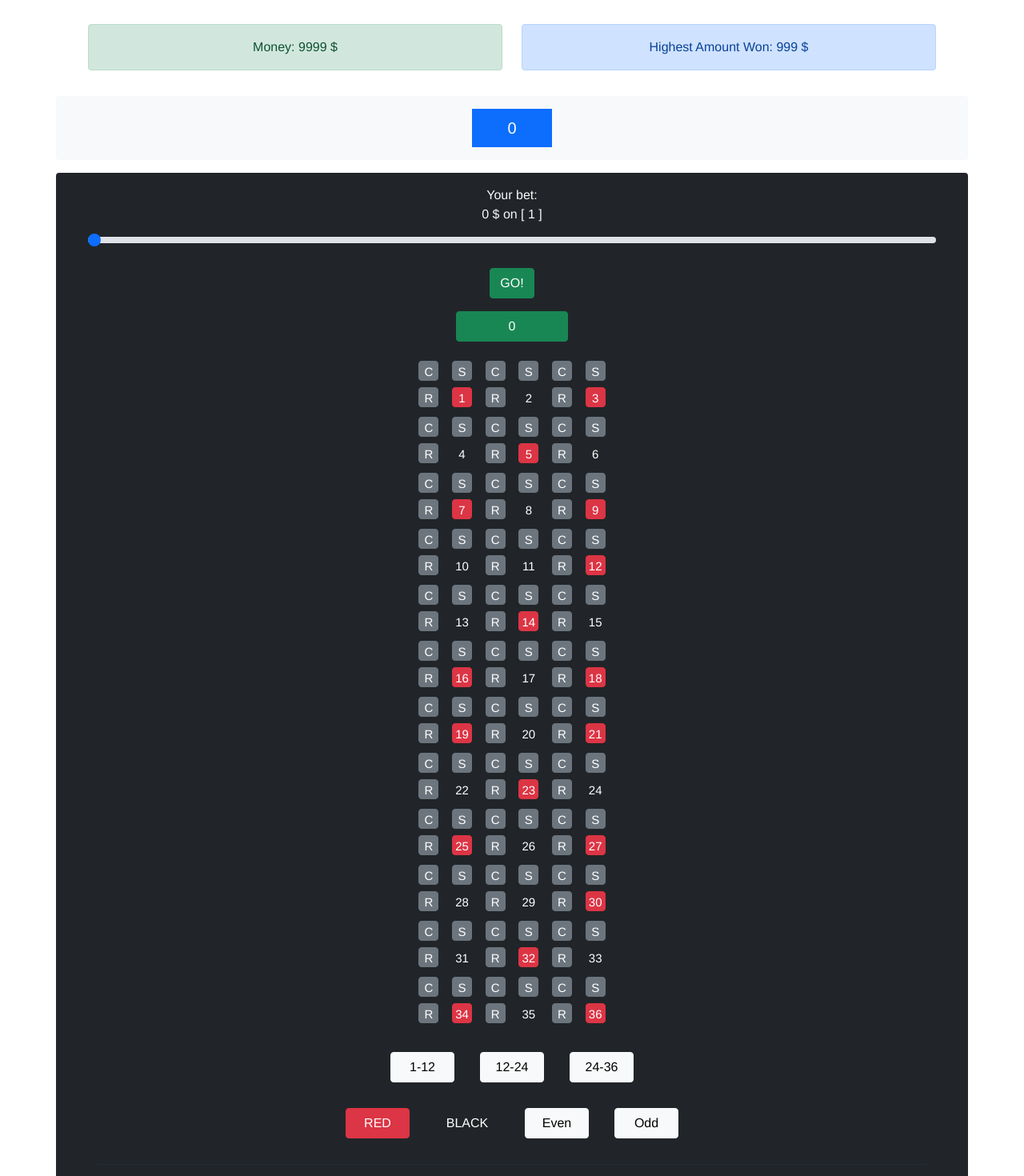
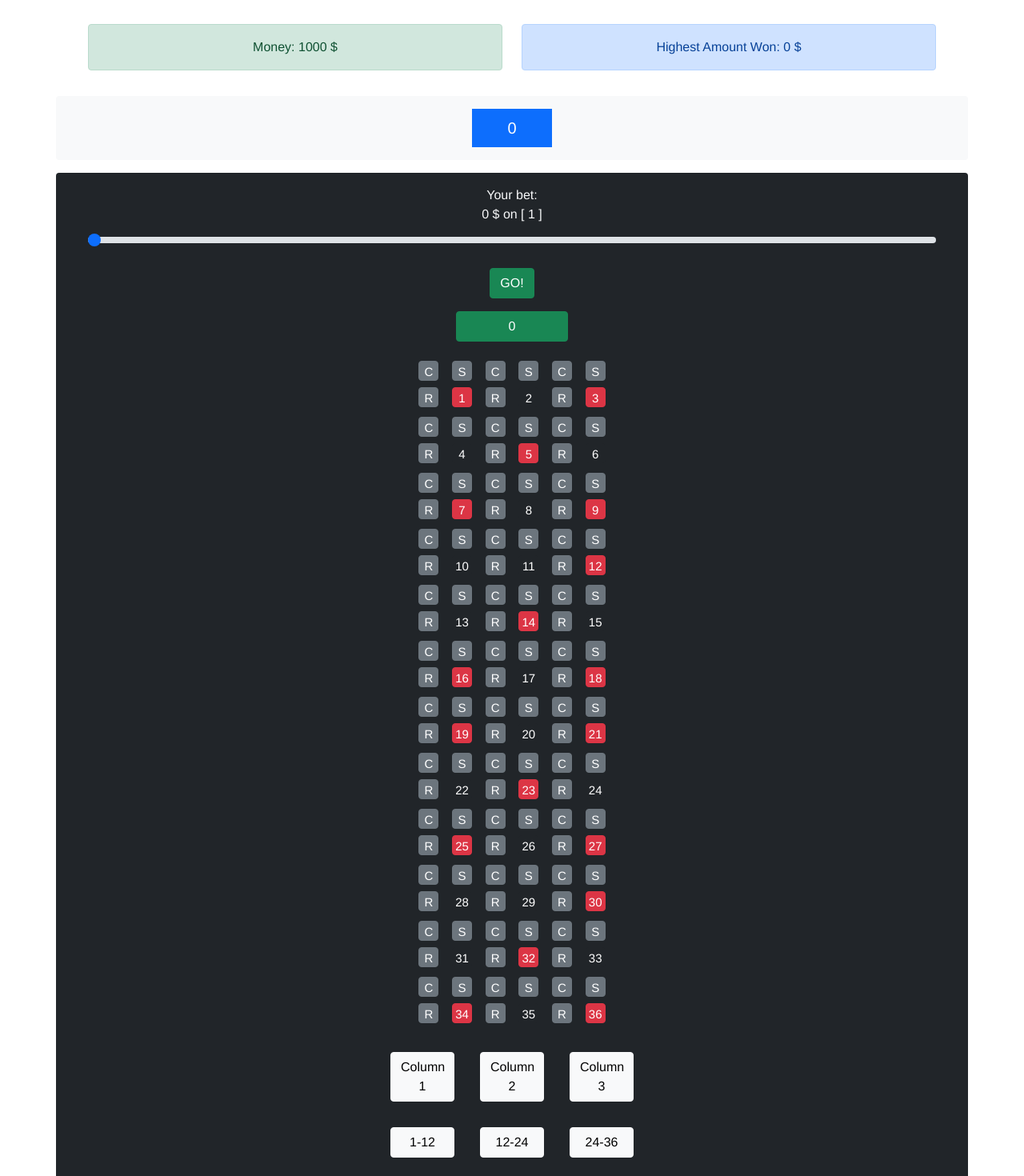
Before and after one commit to Meleemaru2k/roulette-game, a Vue app: page / in a window 1280 px wide. Shown: the top 1470 px of the page at 80% size. Built offline with nearby package versions, Linux system fonts and the light colour scheme.

Commit message:
MVP Working

```diff
--- a/src/App.vue
+++ b/src/App.vue
@@ -7,10 +7,13 @@
     />
     <div class="row">
       <div class="bg-light col-12 col-lg-12 p-3 mb-3 rounded row mx-auto">
-        <Gamefield :number-min-max="numberMinMax" />
+        <Gamefield />
       </div>
       <div class="bg-dark col-12 col-lg-12 p-3 rounded row mx-auto">
-        <PlayerControls :number-grid="gamefieldGrid" />
+        <PlayerControls
+          :number-grid="gamefieldGrid"
+          :player-money="playerStats.money"
+        />
       </div>
     </div>
   </div>
@@ -35,16 +38,28 @@ export default {
     return {
       gamefieldGrid: new gameGrid(),
       betWinRatios: new Map(),
-      playerStats: { highestWin: 999, money: 9999, lastBet: 0, lastWin: 0 },
+      playerStats: { highestWin: 0, money: 1000, lastBet: 0, lastWin: 0 },
       currentBet: undefined,
+      currentAmountBet: 0,
       currentResult: undefined,
       isRolling: false,
     };
   },
   mounted() {
     this.setBetWinPayouts();
+    EventBus.on("roundStart", (e) => {
+      this.currentBet = e.betData;
+      this.currentAmountBet = e.amountBet;
+      this.playerStats.money -= e.amountBet;
+      this.playerStats.money =
+        this.playerStats.money < 10 ? 10 : this.playerStats.money;
+    });
     EventBus.on("rollFinished", (result) => {
-      console.log(result);
+      console.log("Roll-Result is: " + result);
+      console.log("Roll-Bet was: ");
+      console.log(this.currentBet.numbers);
+      console.log("Money bet was: " + this.currentAmountBet);
+      this.calculateReward(result, this.currentBet);
     });
   },
   methods: {
@@ -52,30 +67,129 @@ export default {
       if (amountWon > this.playerStats.highestWin) {
         this.playerStats.highestWin = amountWon;
       }
+      return this.playerStats.highestWin;
     },
-    setMoney(amountWon) {
+    setReward(multiplier) {
+      let amountWon = parseInt(this.currentAmountBet) * multiplier;
+      console.log("Amount won: " + amountWon);
       this.playerStats.money += amountWon;
+      this.setHighscore(amountWon);
+      this.currentAmountBet = 0;
+      this.currentBet = undefined;
+      return this.playerStats.money;
     },
-    calculateReward(roundResult = Number, roundBet) {
-      console.log(roundResult, roundBet);
+    calculateReward(roundResult, roundBet) {
+      let betType = roundBet.type;
+      console.log("Bet-Type was: " + betType);
+      let isWin = this.isWin(roundResult, roundBet);
+      console.log("Is it a win? " + isWin);
+      let winRatio = 0;
+      //var result;
+      //use ternary operator for better readablity
+      switch (betType) {
+        case "number":
+          if (isWin) {
+            winRatio = this.betWinRatios.get("number");
+          }
+          break;
+        case "corner":
+          if (isWin) {
+            winRatio = this.betWinRatios.get("corner");
+          }
+          break;
+        case "split":
+          if (isWin) {
+            winRatio = this.betWinRatios.get("split");
+          }
+          break;
+        case "street":
+          if (isWin) {
+            winRatio = this.betWinRatios.get("street");
+          }
+          break;
+        case "doubleStreet":
+          if (isWin) {
+            winRatio = this.betWinRatios.get("doubleStreet");
+          }
+          break;
+        case "color":
+          if (isWin) {
+            winRatio = this.betWinRatios.get("color");
+          }
+          break;
+        case "odd":
+          if (isWin) {
+            winRatio = this.betWinRatios.get("oddEven");
+          }
+          break;
+        case "even":
+          if (isWin) {
+            winRatio = this.betWinRatios.get("oddEven");
+          }
+          break;
+        case "half_a":
+          if (isWin) {
+            winRatio = this.betWinRatios.get("half");
+          }
+          break;
+        case "half_b":
+          if (isWin) {
+            winRatio = this.betWinRatios.get("half");
+          }
+          break;
+        case "third_a":
+          if (isWin) {
+            winRatio = this.betWinRatios.get("third");
+          }
+          break;
+        case "third_b":
+          if (isWin) {
+            winRatio = this.betWinRatios.get("third");
+          }
+          break;
+        case "third_c":
+          if (isWin) {
+            winRatio = this.betWinRatios.get("third");
+          }
+          break;
+        case "col_a":
+          if (isWin) {
+            winRatio = this.betWinRatios.get("col");
+          }
+          break;
+        case "col_b":
+          if (isWin) {
+            winRatio = this.betWinRatios.get("col");
+          }
+          break;
+        case "col_c":
+          if (isWin) {
+            winRatio = this.betWinRatios.get("col");
+          }
+          break;
+        //If default => Lose => No reward
+        default:
+          winRatio = 0;
+          break;
+      }
+      console.log("Win-Ratio is: " + winRatio);
+      this.setReward(winRatio);
     },
-    checkIfWin: {
-      straightUp(roundResult, roundBet) {
-        console.log(roundResult, roundBet);
-      },
+    isWin(roundResult, roundBet) {
+      return roundBet.isNumberIn(roundResult);
     },
     setBetWinPayouts() {
-      this.betWinRatios.set("straightUp", "35");
-      this.betWinRatios.set("color", "1");
-      this.betWinRatios.set("evenOrOdd", "1");
-      this.betWinRatios.set("half", "1");
-      this.betWinRatios.set("third", "2");
-      this.betWinRatios.set("col", "2");
-      this.betWinRatios.set("street", "11");
-      this.betWinRatios.set("doubleStreet", "5");
-      this.betWinRatios.set("split", "17");
-      this.betWinRatios.set("corner", "8");
-      this.betWinRatios.set("none", "0");
+      this.betWinRatios.set("number", 35);
+      this.betWinRatios.set("color", 1);
+      this.betWinRatios.set("oddEven", 1);
+      this.betWinRatios.set("half", 1);
+      this.betWinRatios.set("third", 2);
+      this.betWinRatios.set("col", 2);
+      this.betWinRatios.set("street", 11);
+      this.betWinRatios.set("doubleStreet", 5);
+      this.betWinRatios.set("split", 17);
+      this.betWinRatios.set("corner", 8);
+      this.betWinRatios.set("none", 0);
     },
   },
 };
--- a/src/classes/rouletteGrid.js
+++ b/src/classes/rouletteGrid.js
@@ -6,6 +6,16 @@ export default class grid {
     this.grindPropTemplate = new gridProp("number", [1], "black");
     this.simpleGrid;
     this.subsets = {
+      oddEven: [],
+      columns: [],
+      thirds: [],
+      halfs: [],
+      streets: [],
+      doubleStreets: [],
+      redBlack: [],
+    };
+    //TODO: Use this in PlayerControls
+    this.subsetProps = {
       oddEven: [],
       columns: [],
       thirds: [],
@@ -20,12 +30,15 @@ export default class grid {
     return this.gridData;
   }
 
+  //Create a simple grid, extract subsets, create an advanced Roulette-Type-Grid
   setupGrid() {
-    //Create a simple grid, extract subsets, create an advanced Roulette-Type-Grid
     this.simpleGrid = this.createNumberGrid();
 
     this.subsets.redBlack = this.getRedAndBlackNumbers();
     this.subsets.oddEven = this.getOddEvenNumbers();
+    this.subsets.columns = this.getColumnNumbers();
+    this.subsets.thirds = this.getThirdsNumbers();
+    this.subsets.halfs = this.getHalfsNumbers();
 
     var grid = this.extendNumberGrid(this.simpleGrid);
     //grid = this.transpose2D(grid);
@@ -132,6 +145,33 @@ export default class grid {
     let even = this.simpleGrid.flat().filter((x) => x % 2 == 0);
     return [odd, even];
   }
+
+  getColumnNumbers() {
+    let columnData = [[], [], []];
+    //let flatGrid = this.simpleGrid.flat();
+    for (let iCol = 0; iCol < 3; iCol++) {
+      for (let i = 0; i < 12; i++) {
+        columnData[iCol].push(this.simpleGrid[i][iCol]);
+      }
+    }
+    console.log(columnData, "coldata");
+    return columnData;
+  }
+
+  getThirdsNumbers() {
+    let t1 = Array.from(new Array(12), (x, i) => i + 1);
+    let t2 = Array.from(new Array(12), (x, i) => i + 13);
+    let t3 = Array.from(new Array(12), (x, i) => i + 25);
+
+    return [t1, t2, t3];
+  }
+
+  getHalfsNumbers() {
+    let h1 = Array.from(new Array(18), (x, i) => i + 1);
+    let h2 = Array.from(new Array(18), (x, i) => i + 19);
+
+    return [h1, h2];
+  }
   //Could be static
   isNumberRed(num) {
     if (this.subsets.redBlack[0].includes(num)) {
--- a/src/classes/rouletteGridProp.js
+++ b/src/classes/rouletteGridProp.js
@@ -3,9 +3,9 @@ export default class gridProp {
     //Types:
     //number
     //even, odd
-    //OneToEighteen ote_a, ote_b
-    //OneToTwelve ott_a, ott_b, ott_c
-    //Column col_a, col_b, col_c
+    //halfs
+    //third
+    //Columns
     //Street
     //Doublestreet
     //Split
@@ -41,6 +41,23 @@ export default class gridProp {
     }
   }
 
+  isNumberIn(num) {
+    if (this.numbers.includes(num)) {
+      return true;
+    } else {
+      return false;
+    }
+  }
+  compareNumbers(prop) {
+    for (const num of prop.numbers) {
+      let isIn = this.numbers.includes(num);
+      if (isIn) {
+        return true;
+      }
+    }
+    return false;
+  }
+
   isEven() {
     if (this.type != "number") {
       return undefined;
--- a/src/components/PlayerControls.vue
+++ b/src/components/PlayerControls.vue
@@ -89,6 +89,29 @@
         <div class="col-12">
           <button
             class="btn btn-light colorBtn m-3"
+            @click="betOnCol(0)"
+            :disabled="isRolling"
+          >
+            Column 1
+          </button>
+          <button
+            class="btn btn-light colorBtn m-3"
+            @click="betOnCol(1)"
+            :disabled="isRolling"
+          >
+            Column 2
+          </button>
+          <button
+            class="btn btn-light colorBtn m-3"
+            @click="betOnCol(2)"
+            :disabled="isRolling"
+          >
+            Column 3
+          </button>
+        </div>
+        <div class="col-12">
+          <button
+            class="btn btn-light colorBtn m-3"
             @click="betOnThird(0)"
             :disabled="isRolling"
           >
@@ -126,7 +149,7 @@
           </button>
           <button
             class="btn btn-light colorBtn m-3"
-            @click="betOnOddEven('odd')"
+            @click="betOnOddEven('even')"
             :disabled="isRolling"
           >
             Even
@@ -175,6 +198,13 @@ export default {
     console.log(this.numberGrid, "ok");
   },
   methods: {
+    roundStart() {
+      this.isRolling = true;
+      EventBus.emit("roundStart", {
+        betData: this.betData,
+        amountBet: this.amountBet,
+      });
+    },
     getColor(gridProp) {
       if (gridProp.type == "number") {
         if (this.numberGrid.isNumberRed(gridProp.numbers[0])) {
@@ -184,6 +214,7 @@ export default {
         }
       } else return false;
     },
+    //TODO: Make Subset-Props
     betOn(gridProp) {
       this.betData = gridProp;
     },
@@ -191,30 +222,55 @@ export default {
       this.betData = new gridProp("number", [0], "green");
     },
     betOnColor(color) {
-      this.betData = new gridProp("color", [], color);
+      if (color == "red") {
+        let nums = this.numberGrid.subsets.redBlack[0];
+        this.betData = new gridProp("color", nums, color);
+      } else {
+        let nums = this.numberGrid.subsets.redBlack[1];
+        this.betData = new gridProp("color", nums, color);
+      }
     },
     betOnOddEven(type) {
       if (type == "odd") {
-        this.betData = new gridProp("color", [], "none");
+        let nums = this.numberGrid.subsets.oddEven[0];
+        this.betData = new gridProp("odd", nums, "none");
       } else {
-        this.betData = new gridProp("color", [], "none");
+        let nums = this.numberGrid.subsets.oddEven[1];
+        this.betData = new gridProp("even", nums, "none");
       }
     },
     betOnThird(num) {
       if (num == 0) {
-        let nums = Array.from(new Array(12), (x, i) => i + 1);
-        this.betData = new gridProp("third_a", nums, "green");
+        let nums = this.numberGrid.subsets.thirds[0];
+        this.betData = new gridProp("third_a", nums, "none");
       } else if (num == 1) {
-        let nums = Array.from(new Array(12), (x, i) => i + 13);
-        this.betData = new gridProp("third_a", nums, "green");
+        let nums = this.numberGrid.subsets.thirds[1];
+        this.betData = new gridProp("third_b", nums, "none");
       } else {
-        let nums = Array.from(new Array(12), (x, i) => i + 25);
-        this.betData = new gridProp("third_a", nums, "green");
+        let nums = this.numberGrid.subsets.thirds[2];
+        this.betData = new gridProp("third_c", nums, "none");
       }
     },
-    roundStart() {
-      this.isRolling = true;
-      EventBus.emit("roundStart", this.betData);
+    betOnCol(num) {
+      if (num == 0) {
+        let nums = this.numberGrid.subsets.columns[0];
+        this.betData = new gridProp("col_a", nums, "none");
+      } else if (num == 1) {
+        let nums = this.numberGrid.subsets.columns[1];
+        this.betData = new gridProp("col_b", nums, "none");
+      } else {
+        let nums = this.numberGrid.subsets.columns[2];
+        this.betData = new gridProp("col_c", nums, "none");
+      }
+    },
+    betOnHalf(num) {
+      if (num == 0) {
+        let nums = this.numberGrid.subsets.halfs[0];
+        this.betData = new gridProp("half_a", nums, "none");
+      } else {
+        let nums = this.numberGrid.subsets.halfs[1];
+        this.betData = new gridProp("half_b", nums, "none");
+      }
     },
   },
   computed: {
@@ -232,6 +288,9 @@ export default {
           result = this.betData.numbers;
           break;
         case "street":
+          result = this.betData.numbers;
+          break;
+        case "doubleStreet":
           result = this.betData.numbers;
           break;
         case "color":
--- a/src/components/Scoreboard.vue
+++ b/src/components/Scoreboard.vue
@@ -20,7 +20,7 @@ export default {
     msg: String,
     highestAmountWon: Number,
     playerMoney: Number,
-    currentBet: Number,
+    currentBet: Object,
   },
   data() {
     return {};
```
Also changed, not shown: src/components/Gamefield.vue (+3 -6 lines).
